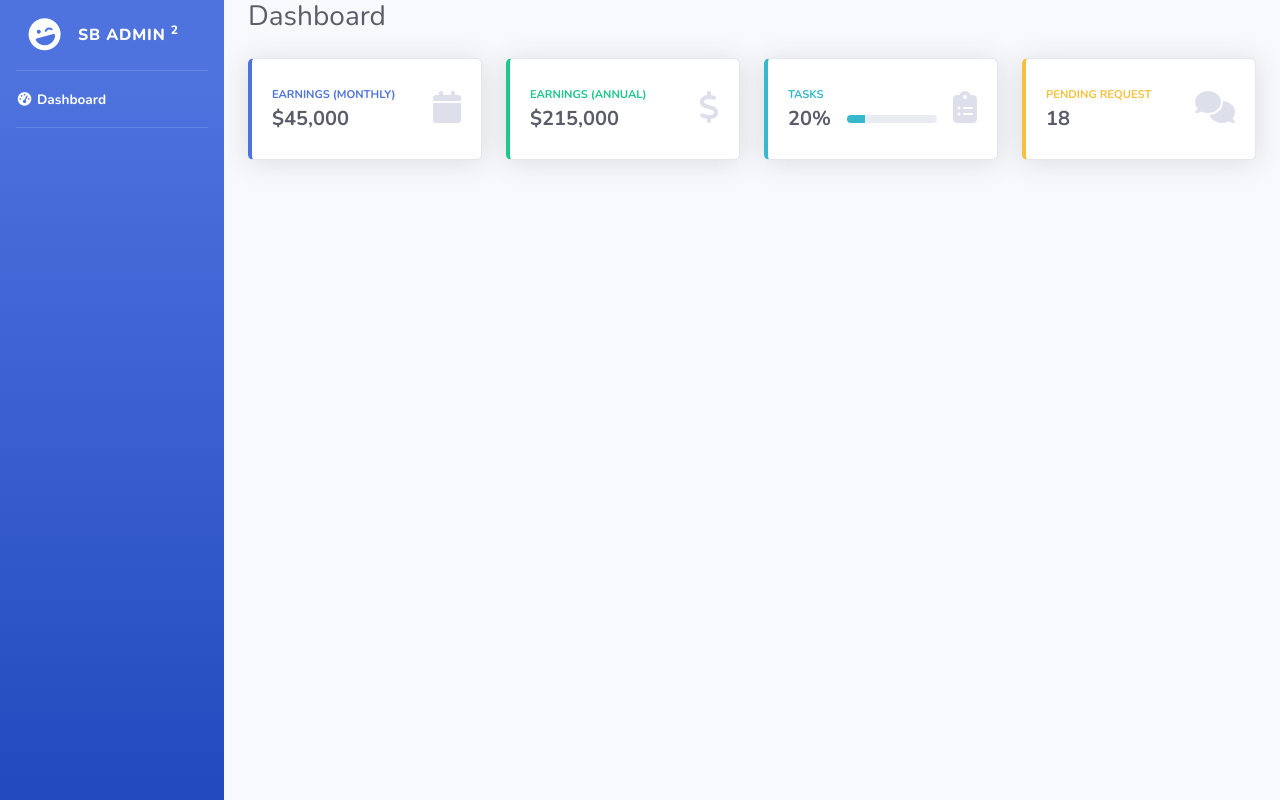
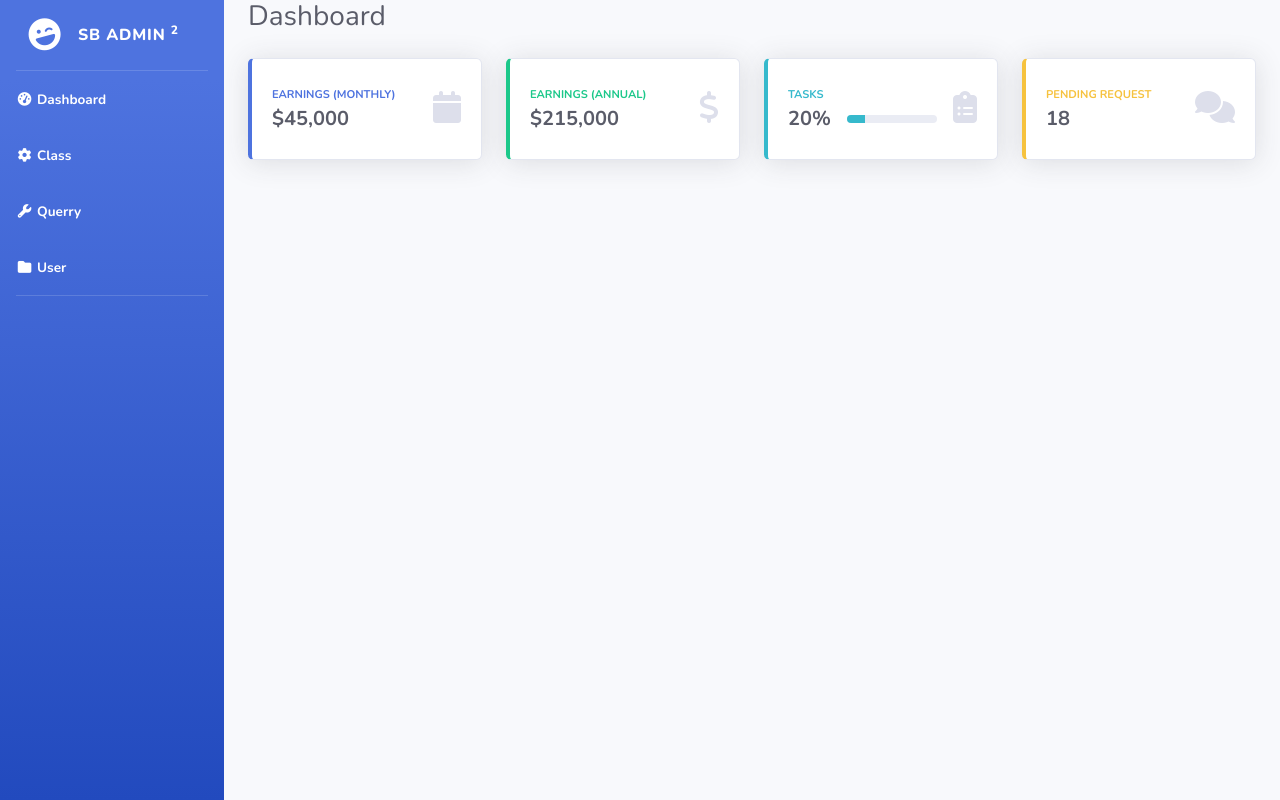
Before and after one commit to Raj2710/B53WDT, a React (Vite) app: page /dashboard in a window 1280 px wide. Built offline with nearby package versions, Linux system fonts and the light colour scheme.

Commit message:
Link and Navigate

```diff
--- a/src/App.jsx
+++ b/src/App.jsx
@@ -4,10 +4,11 @@ import Dashboard from './components/Dashboard'
 import Class from './components/Class'
 import User from './components/User'
 import Querry from './components/Querry'
-import {BrowserRouter,Routes, Route} from 'react-router-dom'
+import {BrowserRouter,Routes, Route, Navigate} from 'react-router-dom'
 function App() {
 
   return <div id="wrapper">
+
     <BrowserRouter>
     <Sidebar/>
       <Routes>
@@ -15,6 +16,7 @@ function App() {
         <Route path='/class' element={<Class/>}/>
         <Route path='/user' element={<User/>}/>
         <Route path='/querry' element={<Querry/>}/>
+        <Route path='*' element={<Navigate to='/dashboard'/>}/>
       </Routes>
     </BrowserRouter>
   </div>
--- a/src/components/Sidebar.jsx
+++ b/src/components/Sidebar.jsx
@@ -1,5 +1,5 @@
 import React from 'react'
-
+import {Link} from 'react-router-dom'
 function Sidebar() {
   return <ul className="navbar-nav bg-gradient-primary sidebar sidebar-dark accordion" id="accordionSidebar">
 
@@ -13,9 +13,31 @@ function Sidebar() {
 <hr className="sidebar-divider my-0"/>
 
 <li className="nav-item active">
-    <a className="nav-link" href="index.html">
+    <Link to='/dashboard' className="nav-link" href="index.html">
         <i className="fas fa-fw fa-tachometer-alt"></i>
-        <span>Dashboard</span></a>
+        <span>Dashboard</span>
+    </Link>
+</li>
+
+<li className="nav-item active">
+    <Link to='/class' className="nav-link" href="index.html">
+    <i className="fas fa-fw fa-cog"></i>
+        <span>Class</span>
+    </Link>
+</li>
+
+<li className="nav-item active">
+    <Link to='/querry' className="nav-link" href="index.html">
+    <i className="fas fa-fw fa-wrench"></i>
+        <span>Querry</span>
+    </Link>
+</li>
+
+<li className="nav-item active">
+    <Link to='/user' className="nav-link" href="index.html">
+    <i className="fas fa-fw fa-folder"></i>
+        <span>User</span>
+    </Link>
 </li>
 
 <hr className="sidebar-divider"/>
```
Also changed, not shown: 1 other file (tests, documents, lock files or other folders).
